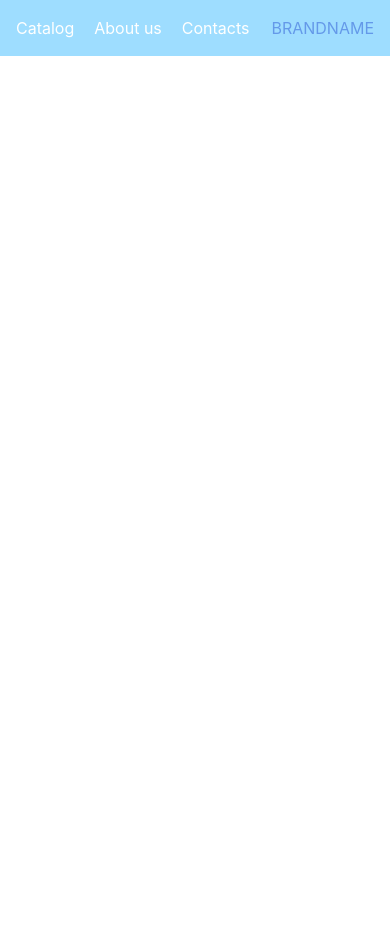
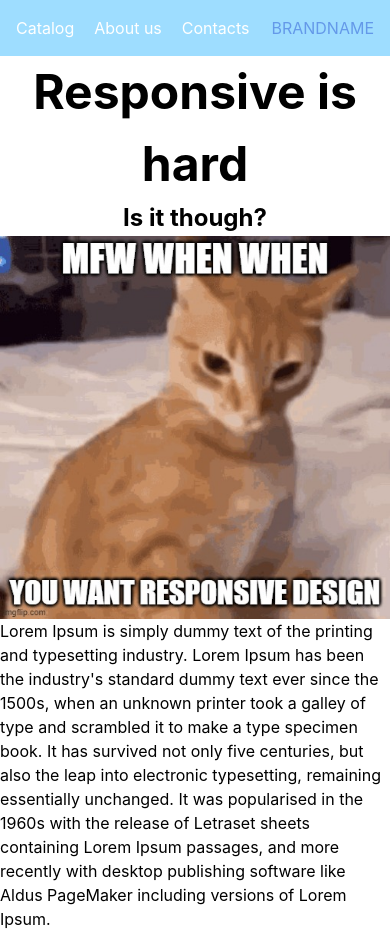
Before and after one commit to Blubito-Academy/react-for-breakfast-demos, a React (Vite) app in the folder responsive-design/: page / in a window 390 px wide. Before the commit the page ends 844 px from the top, so only its background shows below. Built offline with nearby package versions, Linux system fonts and the light colour scheme.

Commit message:
feat: create and style a responsive main section

```diff
--- a/responsive-design/src/App.tsx
+++ b/responsive-design/src/App.tsx
@@ -1,3 +1,4 @@
+import { MainSection } from './components/MainSection/MainSection'
 import { Navbar } from './components/Navbar/Navbar'
 
 function App() {
@@ -5,6 +6,7 @@
   return (
     <>
     <Navbar />
+    <MainSection />
     </>
   )
 }
--- /dev/null
+++ b/responsive-design/src/components/MainSection/MainSection.module.scss
@@ -0,0 +1,32 @@
+.mainSection {
+
+    h1,
+    h2 {
+        text-align: center;
+    }
+
+    h1 {
+        font-size: 3rem;
+    }
+
+    img {
+        display: block;
+        max-width: 100%;
+        margin-inline: auto; // writing mode dependant!!!
+    }
+
+    p {
+        max-width: 980px;
+        margin: auto;
+    }
+
+    @media screen and (max-width: 350px) {
+        h1 {
+            font-size: 1.5rem;
+        }
+
+        h2 {
+            font-size: 1rem;
+        }
+    }
+}
--- /dev/null
+++ b/responsive-design/src/components/MainSection/MainSection.tsx
@@ -0,0 +1,15 @@
+import styles from "./MainSection.module.scss";
+export const MainSection = () => {
+    return <section className={styles.mainSection}>
+        <h1>Responsive is hard</h1>
+        <h2>Is it though?</h2>
+        <img src="./public/cat.jpg"></img>
+        <p>Lorem Ipsum is simply dummy text of the printing and typesetting industry. Lorem Ipsum has been the industry's
+            standard dummy text ever since the 1500s, when an unknown printer took a galley of type and scrambled it to
+            make a type specimen book. It has survived not only five centuries, but also the leap into electronic
+            typesetting, remaining essentially unchanged. It was popularised in the 1960s with the release of Letraset
+            sheets containing Lorem Ipsum passages, and more recently with desktop publishing software like Aldus PageMaker
+            including versions of Lorem Ipsum.
+        </p>
+    </section>
+}
--- a/responsive-design/src/components/Navbar/Navbar.module.scss
+++ b/responsive-design/src/components/Navbar/Navbar.module.scss
@@ -5,8 +5,13 @@
     gap: var(--item-gap-size);
     flex-wrap: wrap;
 
+    li {
+        color: var(--secondary-text-color);
+    }
+
     .brandName {
         color: var(--dark-blue);
         margin-left: auto;
     }
+
 }
--- a/responsive-design/src/index.scss
+++ b/responsive-design/src/index.scss
@@ -6,7 +6,8 @@
   --dark-blue: #6499E9;
   --blue: #9EDDFF;
   --cool-blue: #A6F6FF;
-  --white: white;
+  --main-text-color: black;
+  --secondary-text-color: white;
 
   --item-gap-size: 1.25rem;
 }
@@ -25,10 +26,6 @@
   margin: 0;
 }
 
->*+* {
-  margin-top: var(--item-gap-size);
+* {
+  color: var(--main-text-color)
 }
-
-* {
-  color: var(--white)
-}
```
Also changed, not shown: responsive-design/public/cat.jpg (added).
